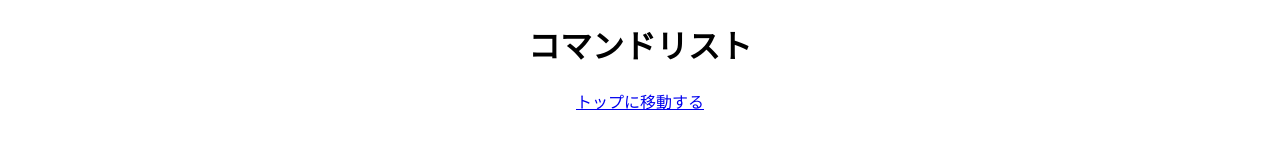
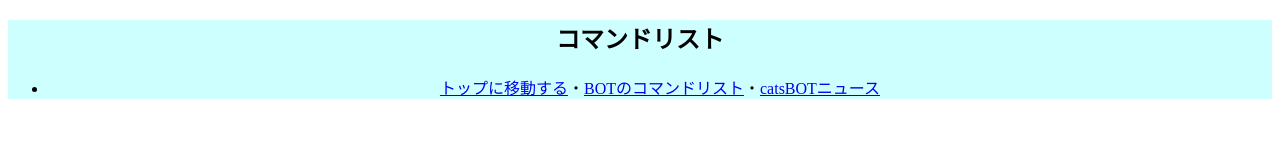
Before and after one commit to tomi0421/catsbothome, a plain HTML site: page command.html in a window 1280 px wide. Drawn offline with Linux system fonts and the light colour scheme.

Commit message:
Add files via upload

```diff
--- a/command.html
+++ b/command.html
@@ -7,9 +7,15 @@
     <link rel="stylesheet" href="style.css">
 </head>
 <body>
-    <p>
-        <h1>コマンドリスト</h1><a href="index.html">トップに移動する</a>
-    </p>
 
+<div class="body">
+    <!--ここからはメインを書いていきます-->
+    <nav><p>
+        <h1>コマンドリスト</h1><ul><li><a href="index.html">トップに移動する</a>・<a href="command.html">BOTのコマンドリスト</a>・<a href="news.html">catsBOTニュース</a></li></ul>
+    </p></nav>
+</div>
+<script>
+    //コピーのやつをえがく
+</script>
 </body>
 </html>
--- a/style.css
+++ b/style.css
@@ -1,3 +1,6 @@
-body{
+.body{
     text-align: center;
 }
+nav{
+    background-color: rgb(206, 255, 255);
+}
```
Also changed, not shown: index.html (+5 -2 lines), news.html (+1 -1 lines).
